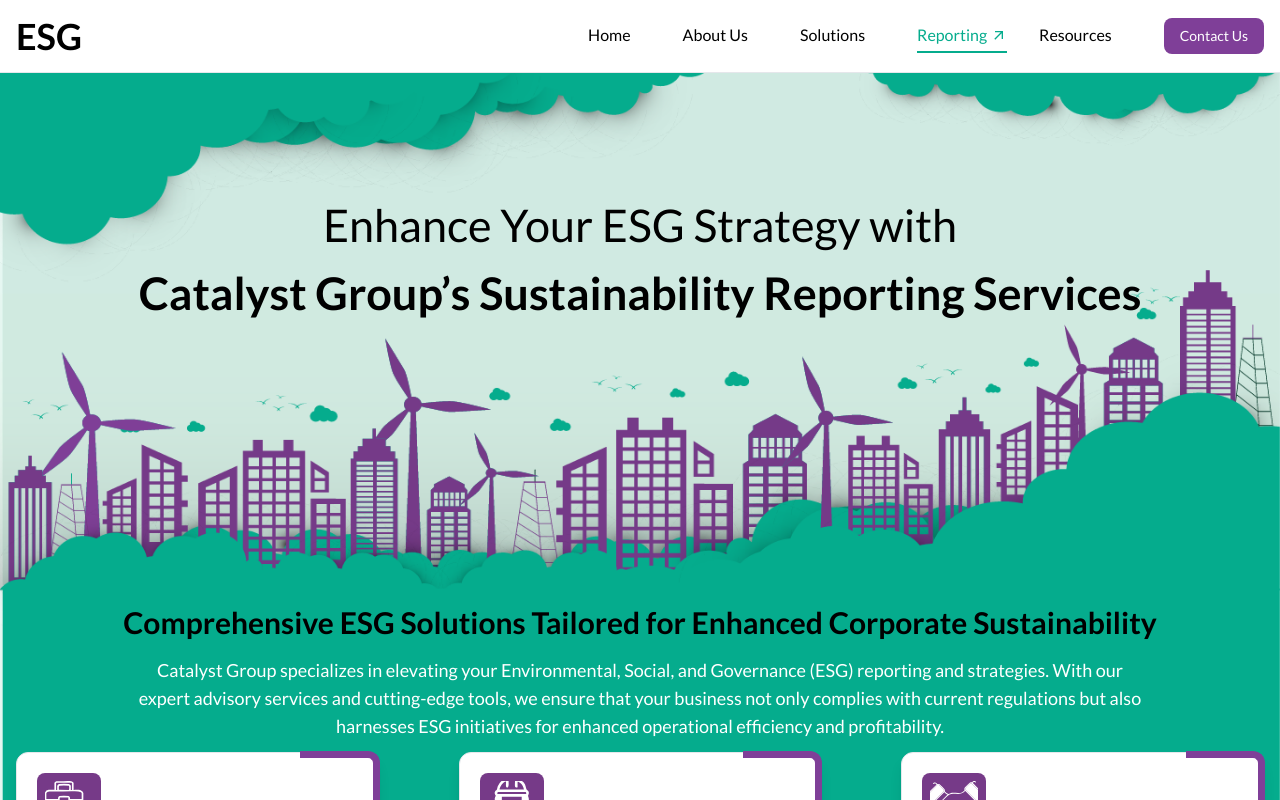
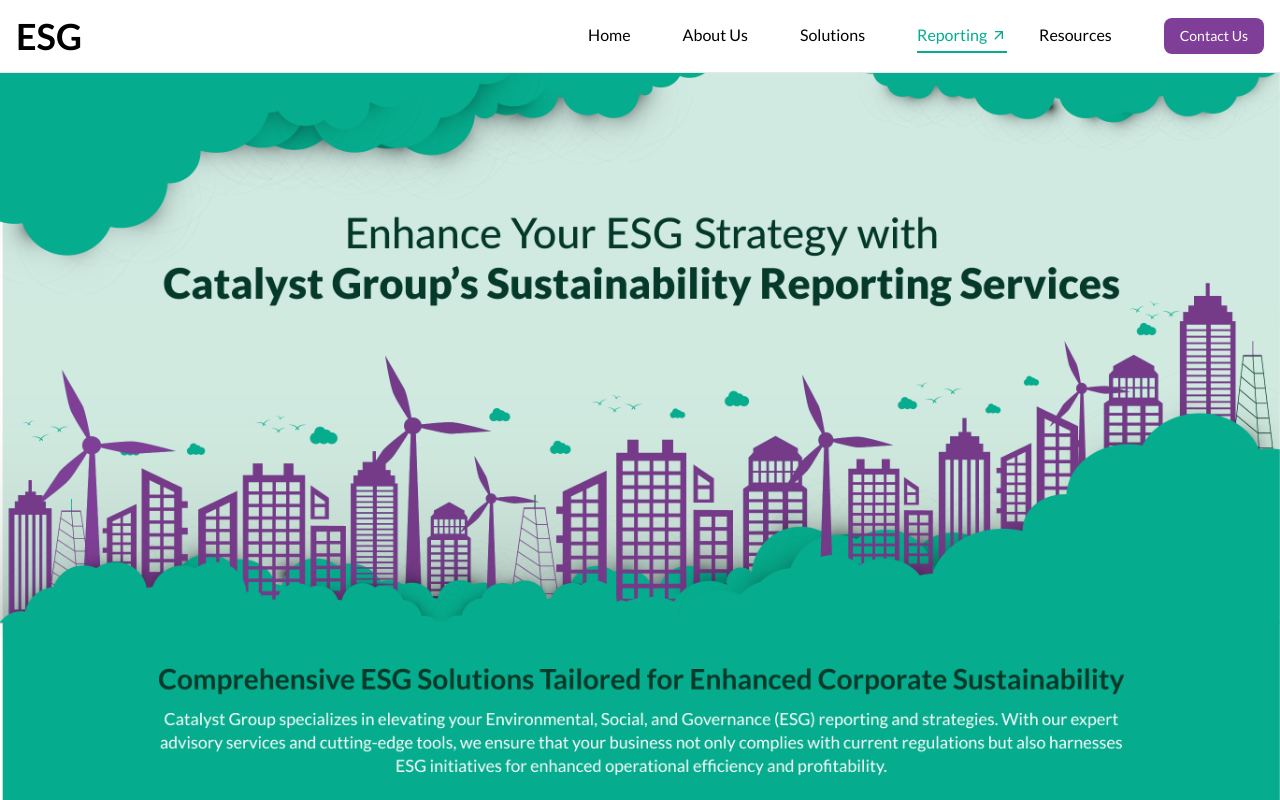
Before and after one commit to ivistaz-ecom/esg-new, a Next.js app: page /reporting in a window 1280 px wide. Shown: the top 800 px of the page. Built offline with nearby package versions, Linux system fonts and the light colour scheme.

Commit message:
reporting page added bg-img

```diff
--- a/app/reporting/page.js
+++ b/app/reporting/page.js
@@ -1,5 +1,6 @@
 "use client"
 
+import Image from "next/image"
 import Contact from "@/components/Esg/Contact"
 import Footer from "@/components/Esg/Footer"
 import OurExpertise from "@/components/Reporting/OurExpertise"
@@ -9,19 +10,19 @@
 import Seo from "@/components/SeoComponents/Seo"
 import { usePathname } from "next/navigation"
 
-const page = () => {
+const Page = () => {
   useEffect(() => {
     AOS.init({
       delay: 0,
       duration: 400,
       easing: "ease",
     })
-  })
+  }, [])
 
   const pathname = usePathname()
   const title = "ESG Consulting and Reporting"
   const description =
-    "Our dedicated team provides comprehensive sustainability and ESG consulting to help your business achieve its environmental, social, and governance objectives efficiently. "
+    "Our dedicated team provides comprehensive sustainability and ESG consulting to help your business achieve its environmental, social, and governance objectives efficiently."
   const path = `${pathname}`
   const metaImage = ""
 
@@ -34,78 +35,34 @@
         metaImage={metaImage}
       />
 
-      <div className="bg-[#E6F7F2] relative text-center mt-16">
-        {/* Background Illustration */}
-        <div className="absolute inset-0 ">
-          {/* Mobile Image (Visible on small screens, hidden on larger screens) */}
-          <img
-            src="/reporting/Reportin-mob-img.png"
-            alt="Background Illustration"
-            className="w-full h-[100vh] block sm:hidden "
+      {/* Desktop Image */}
+      <div className="hidden sm:block mt-16">
+        <Image
+          src="/reporting/reporting-desktop-bg-img.png"
+          alt="ESG Reporting Desktop"
+          className="w-full h-auto"
+          width={800}
+          height={600}
+        />
+      </div>
 
-          />
-
-          {/* Desktop Image (Hidden on small screens, visible on larger screens) */}
-          <img
-            src="/reporting/ReportingBanner.png"
-            alt="Background Illustration"
-            className="w-full h-full hidden sm:block"
-          />
-        </div>
-
-        {/* Main Content */}
-        <div className="relative z-10 container mx-auto text-center flex flex-col justify-between w-full h-[100vh]  ">
-          {/* Top content in the first 20% */}
-          <div className=" mt-28 lg:mt-32 ">
-            <h2 className="text-[25px] md:text-[45px] ">
-              Enhance Your ESG Strategy with
-            </h2>
-            <span className="text-[25px] md:text-[45px] font-bold ">
-              Catalyst Group’s Sustainability Reporting Services
-            </span>
-          </div>
-
-          {/* Bottom content in the last 20% */}
-          <div className=" mt-8 lg:mb-[108px]  pb-4 hidden lg:block">
-            <p className="text-xl md:text-3xl mt-6 font-semibold pt-8 px-2">
-              Comprehensive ESG Solutions Tailored for Enhanced Corporate
-              Sustainability
-            </p>
-            <p className="text-white mt-4 text-md lg:text-lg px-2 max-w-5xl mx-auto">
-              Catalyst Group specializes in elevating your Environmental,
-              Social, and Governance (ESG) reporting and strategies. With our
-              expert advisory services and cutting-edge tools, we ensure that
-              your business not only complies with current regulations but also
-              harnesses ESG initiatives for enhanced operational efficiency and
-              profitability.
-            </p>
-          </div>
-          {/* {mobile} */}
-          {/* Mobile Content */}
-          <div className=" block lg:hidden  ">
-            <p className="text-2xl font-semibold px-3">
-              Comprehensive ESG Solutions Tailored for Enhanced Corporate
-              Sustainability
-            </p>
-            <p className="text-white text-md lg:text-lg px-3  text-center pb-5 ">
-              Catalyst Group specializes in elevating your Environmental,
-              Social, and Governance (ESG) reporting and strategies. With our
-              expert advisory services and cutting-edge tools, we ensure that
-              your business not only complies with current regulations but also
-              harnesses ESG initiatives for enhanced operational efficiency and
-              profitability.
-            </p>
-          </div>
-        </div>
+      {/* Mobile Image */}
+      <div className="block sm:hidden   mt-16">
+        <Image
+          src="/reporting/reporting-mobile-bg-img.png"
+          alt="ESG Reporting Mobile"
+          className="w-full h-auto"
+          width={800}
+          height={600}
+        />
       </div>
 
       <OurExpertise />
       <ESGReporting />
-
       <Contact />
       <Footer />
     </>
   )
 }
 
-export default page
+export default Page
--- a/components/Reporting/OurExpertise.js
+++ b/components/Reporting/OurExpertise.js
@@ -46,9 +46,9 @@
   }
 
   return (
-    <div className="py-12 flex justify-center lg:-mt-40 -mt-24 container mx-auto">
+    <div className="py-14 flex justify-center lg:-mt-20 -mt-24 container mx-auto">
       {/* Desktop View */}
-      <div className="hidden md:grid grid-cols-1 md:grid-cols-3 gap-20 px-4">
+      <div className="hidden md:grid grid-cols-1 md:grid-cols-3  md:gap-3 lg:gap-11 gap-20 px-4">
         {data.map((item, index) => (
           <div
             key={index}
@@ -74,7 +74,7 @@
       </div>
 
       {/* Mobile View */}
-      <div className="md:hidden w-full px-6 py-5">
+      <div className="md:hidden w-full  px-6 py-5">
         <Slider {...settings}>
           {data.map((item, index) => (
             <div key={index} className="p-4">
--- a/styles/globals.css
+++ b/styles/globals.css
@@ -19,7 +19,3 @@
 .react-multi-carousel-dot--active button {
   background: #7f3f97 !important;
 }
-
-.bk{
-  font-family: 'Courier New', Courier, monospace;
-}
```
Also changed, not shown: public/reporting/reporting-desktop-bg-img.png (added), public/reporting/reporting-mobile-bg-img.png (added).
